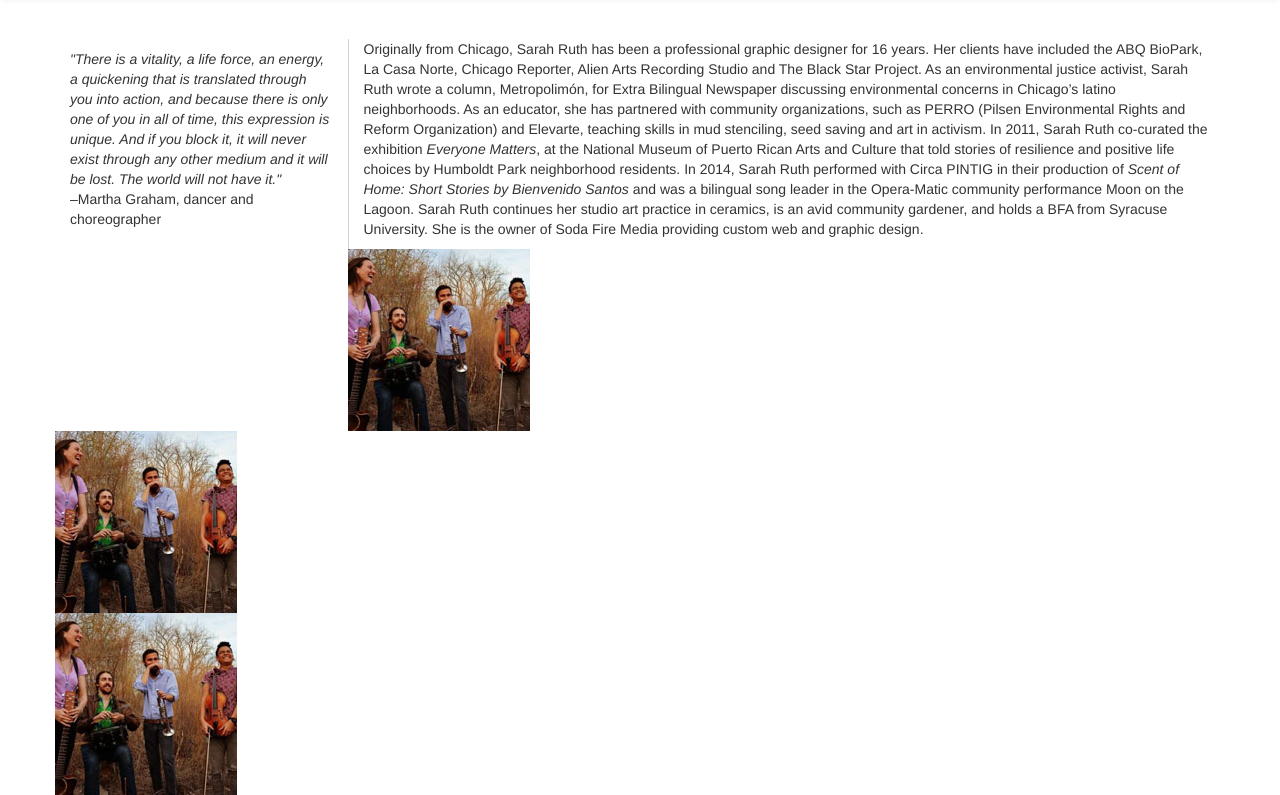
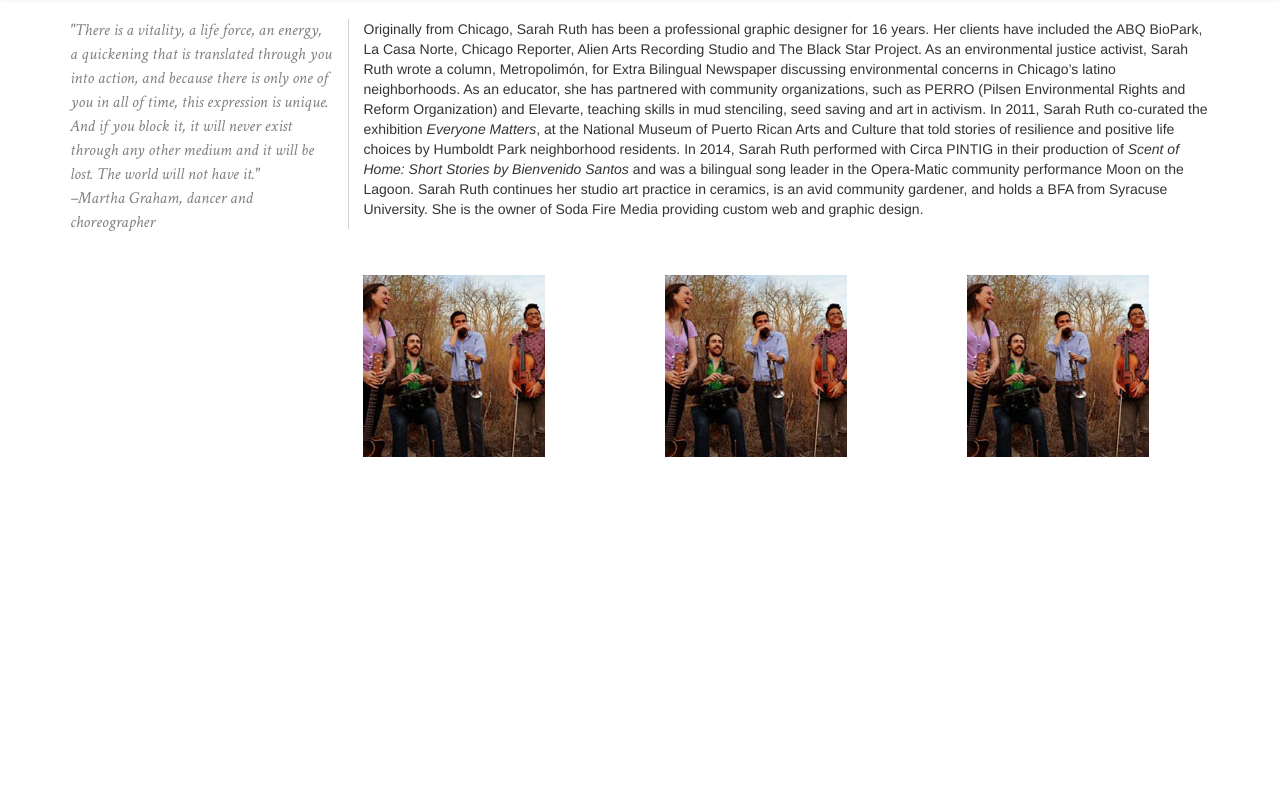
Before and after one commit to srfinkel/sarahruthfinkel-pwp, a PHP site: page / in a window 1280 px wide. Shown: the part 773-1568 px from the top of the page. After the commit the page ends 1230 px from the top, so only its background shows below. Run offline with PHP 8.4, Linux system fonts and the light colour scheme; some libraries are stand-ins or nearby versions.

Commit message:
Added new CSS, Google fonts and clearfix tag for portfolio

```diff
--- a/public_html/index.php
+++ b/public_html/index.php
@@ -21,6 +21,7 @@
 
 		<!-- Custom Stylesheet -->
 		<link rel="stylesheet" href="styles/styles.css" type="text/css"/>
+		<link href="https://fonts.googleapis.com/css?family=Crimson+Text:400i" rel="stylesheet">
 
 		<!-- Swipebox CSS -->
 		<link rel="stylesheet" href="src/css/swipebox.css">
@@ -90,60 +91,55 @@
 		<main>
 			<div class="container">
 				<div class="row">
-					<div class="row">
-						<div class="col-md-12"></div>
+					<div class="col-xs-12 col-md-3">
+						<p class="serif">
+							<em>"There is a vitality, a life force, an energy, a quickening that is translated through you
+								into action, and because there is only one of you in all of time, this expression is unique. And
+								if you block it, it will never exist through any other medium and it will be lost. The world
+								will not have it." </em><br>–Martha Graham, dancer and choreographer</p>
 					</div>
-					<div class="col-md-3">
-						<p class="serif">
-							<aside>
-								<em>"There is a vitality, a life force, an energy, a quickening that is translated through you
-									into
-									action, and because there is only one of you in all of time, this expression is unique. And
-									if
-									you block it, it will never exist through any other medium and it will be lost. The world
-									will
-									not have it." </em><br>–Martha Graham, dancer and choreographer
-						</p>
-						</aside>
-					</div>
-					<div class="col-md-9" id="bio">
+					<div class="col-xs-12 col-md-9" id="bio">
 						<p>Originally from Chicago, Sarah Ruth has been a professional graphic designer for 16 years. Her
-							clients have included the ABQ BioPark, La Casa Norte, Chicago Reporter, Alien Arts Recording
-							Studio and The Black Star Project. As an environmental justice activist, Sarah Ruth wrote a
-							column, Metropolimón, for Extra Bilingual Newspaper discussing environmental concerns in
-							Chicago’s latino neighborhoods. As an educator, she has partnered with community organizations,
-							such as PERRO (Pilsen Environmental Rights and Reform Organization) and Elevarte, teaching
-							skills in mud stenciling, seed saving and art in activism. In 2011, Sarah Ruth co-curated the
-							exhibition <em>Everyone Matters</em>, at the National Museum of Puerto Rican Arts and Culture
-							that told stories of resilience and positive life choices by Humboldt Park neighborhood
-							residents. In 2014, Sarah Ruth performed with Circa PINTIG in their production of <em>Scent of
-								Home: Short Stories by Bienvenido Santos</em> and was a bilingual song leader in the
-							Opera-Matic community performance Moon on the Lagoon. Sarah Ruth continues her studio art
-							practice in ceramics, is an avid community gardener, and holds a BFA from Syracuse University.
-							She is the owner of Soda Fire Media providing custom web and graphic design.
-						</p>
+							clients have included the ABQ BioPark, La Casa Norte, Chicago Reporter, Alien Arts Recording Studio
+							and The Black Star Project. As an environmental justice activist, Sarah Ruth wrote a column,
+							Metropolimón, for Extra Bilingual Newspaper discussing environmental concerns in Chicago’s latino
+							neighborhoods. As an educator, she has partnered with community organizations, such as PERRO
+							(Pilsen Environmental Rights and Reform Organization) and Elevarte, teaching skills in mud
+							stenciling, seed saving and art in activism. In 2011, Sarah Ruth co-curated the exhibition <em>Everyone
+								Matters</em>, at the National Museum of Puerto Rican Arts and Culture that told stories of
+							resilience and positive life choices by Humboldt Park neighborhood residents. In 2014, Sarah Ruth
+							performed with Circa PINTIG in their production of <em>Scent of Home: Short Stories by Bienvenido
+								Santos</em> and was a bilingual song leader in the Opera-Matic community performance Moon on the
+							Lagoon. Sarah Ruth continues her studio art practice in ceramics, is an avid community gardener,
+							and holds a BFA from Syracuse University. She is the owner of Soda Fire Media providing custom web
+							and graphic design.</p>
 					</div>
 				</div>
 			</div>
-			<div class="container">
+			<div class="container" id="gallery">
 				<div class="row">
-					<div class="col-smcol-md-3 col-md-offset-3"><a href="images/port-lg-eib1.jpg" class="swipebox" title="Managed Squarespace Site for Eileen & the In-Betweens"><img src="images/port-sm-eib1.jpg" alt="image"></a>
-					</div>
-					<div class="col-smcol-md-3"><a href="images/port-lg-eib1.jpg" class="swipebox" title="Managed Squarespace Site for Eileen & the In-Betweens"><img src="images/port-sm-eib1.jpg" alt="image"></a>
-					</div>
-					<div class="col-smcol-md-3"><a href="images/port-lg-eib1.jpg" class="swipebox"
-															 title="Managed Squarespace Site for Eileen & the In-Betweens"><img
-								src="images/port-sm-eib1.jpg" alt="image"></a>
+					<div class="col-xs-12 col-xs-offset-0 col-md-9 col-md-offset-3">
+						<div class="row">
+							<div class="clearfix visible-xs-block">
+								<div class="col-xs-4 col-xs-offset-0 col-md-4"><a href="images/port-lg-eib1.jpg" class="swipebox" title="Managed Squarespace Site for Eileen & the In-Betweens"><img src="images/port-sm-eib1.jpg" alt="portfolio-image"></a>
+								</div>
+								<div class="col-xs-4 col-xs-offset-0 col-md-4"><a href="images/port-lg-eib1.jpg" class="swipebox" title="Managed Squarespace Site for Eileen & the In-Betweens"><img src="images/port-sm-eib1.jpg" alt="portfolio-image"></a>
+								</div>
+								<div class="col-xs-4 col-xs-offset-0 col-md-4"><a href="images/port-lg-eib1.jpg" class="swipebox" title="Managed Squarespace Site for Eileen & the In-Betweens"><img src="images/port-sm-eib1.jpg" alt="portfolio-image"></a>
+								</div>
+							</div>
+							<div class="row">
+								<div class="col-xs-4 col-xs-offset-0 col-md-4"><a href="images/port-lg-eib1.jpg" class="swipebox" title="Managed Squarespace Site for Eileen & the In-Betweens"><img src="images/port-sm-eib1.jpg" alt="portfolio-image"></a>
+								</div>
+								<div class="col-xs-4 col-xs-offset-0 col-md-4"><a href="images/port-lg-eib1.jpg" class="swipebox" title="Managed Squarespace Site for Eileen & the In-Betweens"><img src="images/port-sm-eib1.jpg" alt="portfolio-image"></a>
+								</div>
+								<div class="col-xs-4 col-xs-offset-0 col-md-4"><a href="images/port-lg-eib1.jpg" class="swipebox" title="Managed Squarespace Site for Eileen & the In-Betweens"><img src="images/port-sm-eib1.jpg" alt="portfolio-image"></a>
+								</div>
+							</div>
+						</div>
 					</div>
 				</div>
 			</div>
-			<!--			<div class="row">-->
-			<!--				<div class="col-md-3">-->
-			<!--					<div class="col-md-3"><img src="images/port-image-sample.jpg" class="img-thumbnail"/></div>-->
-			<!--					<div class="col-md-3"><img src="images/port-image-sample.jpg" class="img-thumbnail"/></div>-->
-			<!--					<div class="col-md-3"><img src="images/port-image-sample.jpg" class="img-thumbnail"/></div>-->
-			<!--				</div>-->
-			<!--			</div>-->
 		</main>
 	</body>
 
--- a/public_html/styles/styles.css
+++ b/public_html/styles/styles.css
@@ -1,10 +1,7 @@
-.col-md-12 {
-	padding-top: 10px;
-	padding-bottom: 10px;
-}
-
 .serif {
-	font-family: Palatino serif;
+	font-family: 'Crimson Text', serif;
+	font-size: larger;
+	color: grey;
 }
 
 #bio {
@@ -13,8 +10,11 @@
 	border-color: lightgray;
 }
 
-.img-thumbnail {
+#gallery {
+	padding-top: 30px;
+}
 
-	@padding-base-vertical: 12px;
-	@padding-base-horizontal: 12px;
+.swipebox {
+	padding: 15px;
+	overflow: hidden;
 }
```
Also changed, not shown: public_html/src/js/script.js (+9 -6 lines).
